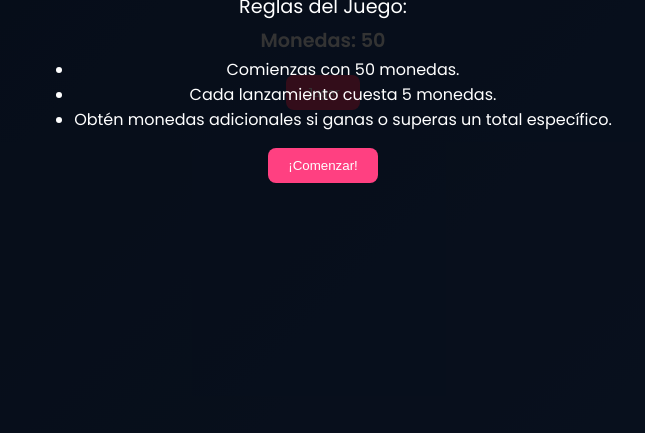
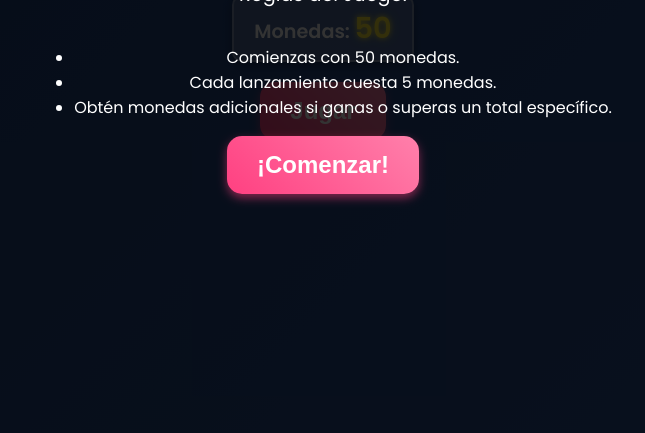
Before and after one commit to HectorrrV/Simulador-Dado, a plain HTML site: page index.html in a window 1280 px wide. Shown: the part 367-800 px from the top of the page, without its empty margins (317-962 px from the left). Drawn offline with Linux system fonts and the light colour scheme.

Commit message:
Update index.html

```diff
--- a/index.html
+++ b/index.html
@@ -36,17 +36,21 @@
         }
 
         button {
-            padding: 10px 20px;
+            padding: 15px 30px;
             border: none;
-            border-radius: 8px;
-            background-color: #ff4081;
+            border-radius: 15px;
+            background: linear-gradient(45deg, #ff4081, #ff80ab);
             color: white;
+            font-size: 1.5em;
+            font-weight: bold;
             cursor: pointer;
-            transition: transform 0.3s, background-color 0.3s;
+            transition: all 0.3s ease;
+            box-shadow: 0 4px 10px rgba(255, 64, 129, 0.5);
         }
 
         button:hover {
-            transform: scale(1.1);
+            box-shadow: 0 6px 15px rgba(255, 64, 129, 0.7);
+            background: linear-gradient(45deg, #ff80ab, #ff4081);
         }
 
         #dados {
@@ -66,6 +70,24 @@
             margin-top: 20px;
             font-size: 1.2em;
             font-weight: bold;
+            background-color: rgba(255, 255, 255, 0.2);
+            padding: 10px 20px;
+            border-radius: 10px;
+            border: 2px solid rgba(255, 255, 255, 0.3);
+            box-shadow: 0 4px 10px rgba(0, 0, 0, 0.3);
+            display: inline-block;
+            transition: all 0.3s ease-in-out;
+        }
+
+        #economia span {
+            font-size: 1.5em;
+            color: #ffeb3b;
+            text-shadow: 0 0 5px rgba(255, 235, 59, 0.8), 0 0 10px rgba(255, 235, 59, 0.6);
+        }
+
+        #economia.change {
+            transform: scale(1.1);
+            box-shadow: 0 6px 15px rgba(255, 255, 255, 0.5);
         }
 
         #menuInicio {
```
